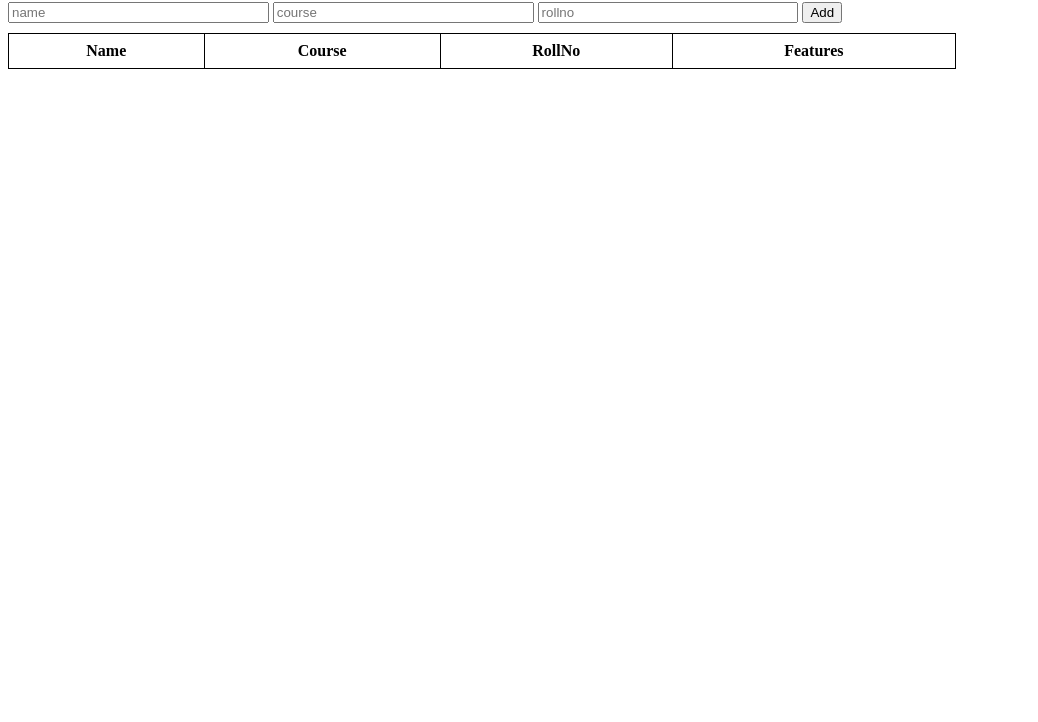
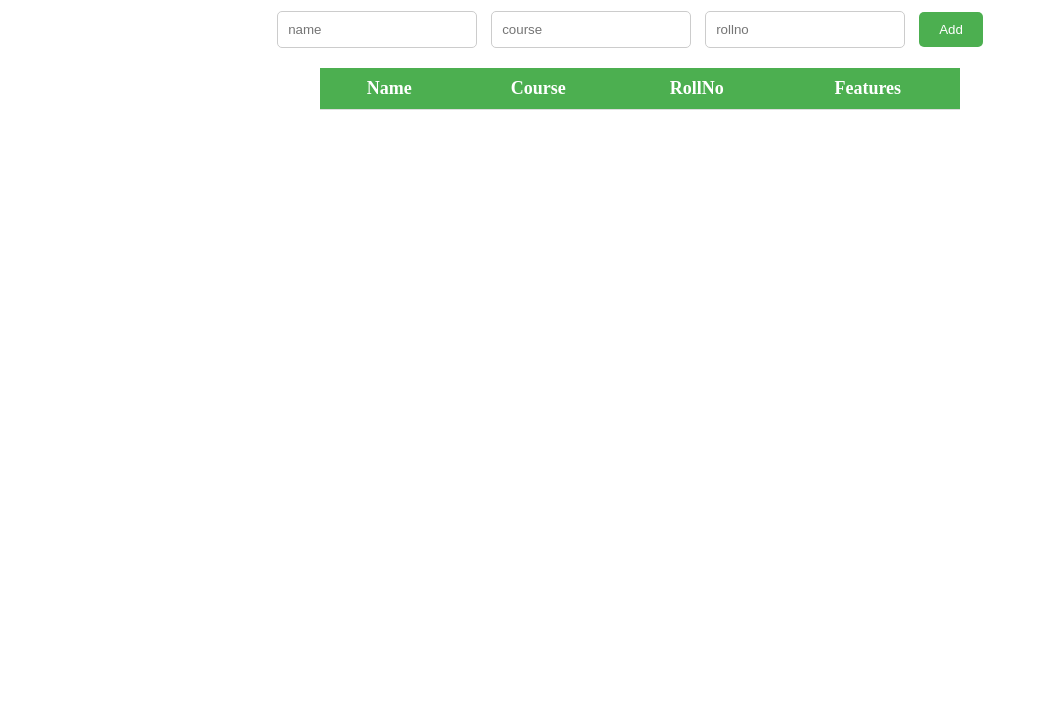
Before and after one commit to pvishalkeerthan/Demo, a website: page index.html in a window 1280 px wide. Shown: the part 78-800 px from the top of the page, without its empty margins (0-1038 px from the left). Drawn offline with nearby package versions, Linux system fonts and the light colour scheme; no server answers.

Commit message:
final-revised

```diff
--- a/index.css
+++ b/index.css
@@ -1,17 +1,76 @@
+/* Resetting default margin and padding */
+* {
+    margin: 0;
+    padding: 0;
+    box-sizing: border-box;
+}
+
+body{
+    margin-top: 2em;
+}
+
+h1 {
+    text-align: center;
+    margin-bottom: 20px;
+}
+
+form {
+    margin-bottom: 20px;
+    text-align: center;
+}
+
+input {
+    width: 200px;
+    padding: 10px;
+    margin-right: 10px;
+    border: 1px solid #ccc;
+    border-radius: 5px;
+}
+
+.btn {
+    padding: 10px 20px;
+    background-color: #4CAF50;
+    color: white;
+    border: none;
+    border-radius: 5px;
+    cursor: pointer;
+}
+
+.btn:hover {
+    background-color: #45a049;
+}
 
 table{
-    border-spacing: 15px;
-    width: 75%;
+    margin-left:25%;
+    margin-right:25%;
+    width:50%;
+    border-collapse: collapse;
+    margin-top: 20px;
+}
+
+th, td {
+    padding: 10px;
+    text-align: left;
+    border-bottom: 1px solid #ddd;
+    text-align: center;
+}
+
+th {
+    background-color: #4CAF50;
+    color: white;
+    font-size: large;
 }
 td{
-    text-align: center;
+    margin-right:30em;
 }
-table,th,td{
-    margin-top: 10px;
-    border:1px solid black;
-    border-collapse: collapse;
-    height:2em;
+
+button{
+    padding: 10px 20px;
+    background-color: #4CAF50;
+    color: white;
+    border: none;
+    border-radius: 5px;
+    cursor: pointer;
+    display: inline-block;
+    margin-right: 20px;
 }
-input{
-    width:20%;
-}
--- a/index.html
+++ b/index.html
@@ -7,12 +7,12 @@
         <title>SMS</title>
     </head>
     <body>
-        <h1>Student databasemangement </h1>
+        <h1>S.D.S</h1>
         <form>
             <input type="text" placeholder="name" id="name" required >
             <input type="text" placeholder="course" id="course" required>
             <input type="text" placeholder="rollno" id="rollno" required>
-        <button>Add</button>
+        <button id="btn">Add</button>
         </form>
         <table>
             <thead>
--- a/index.js
+++ b/index.js
@@ -80,7 +80,7 @@ async function editStudent(id,name, course, rollno) {
     const newRollno = prompt('Enter new roll no:', rollno);
 
     try {
-        const response = await axios.put(`http://localhost:3000/students/${rollno}`, {
+        const response = await axios.put(`http://localhost:3000/students/${id}`, {
             name: newName,
             course: newCourse,
             rollno: newRollno
```
Also changed, not shown: users.json (+38 -1 lines).
